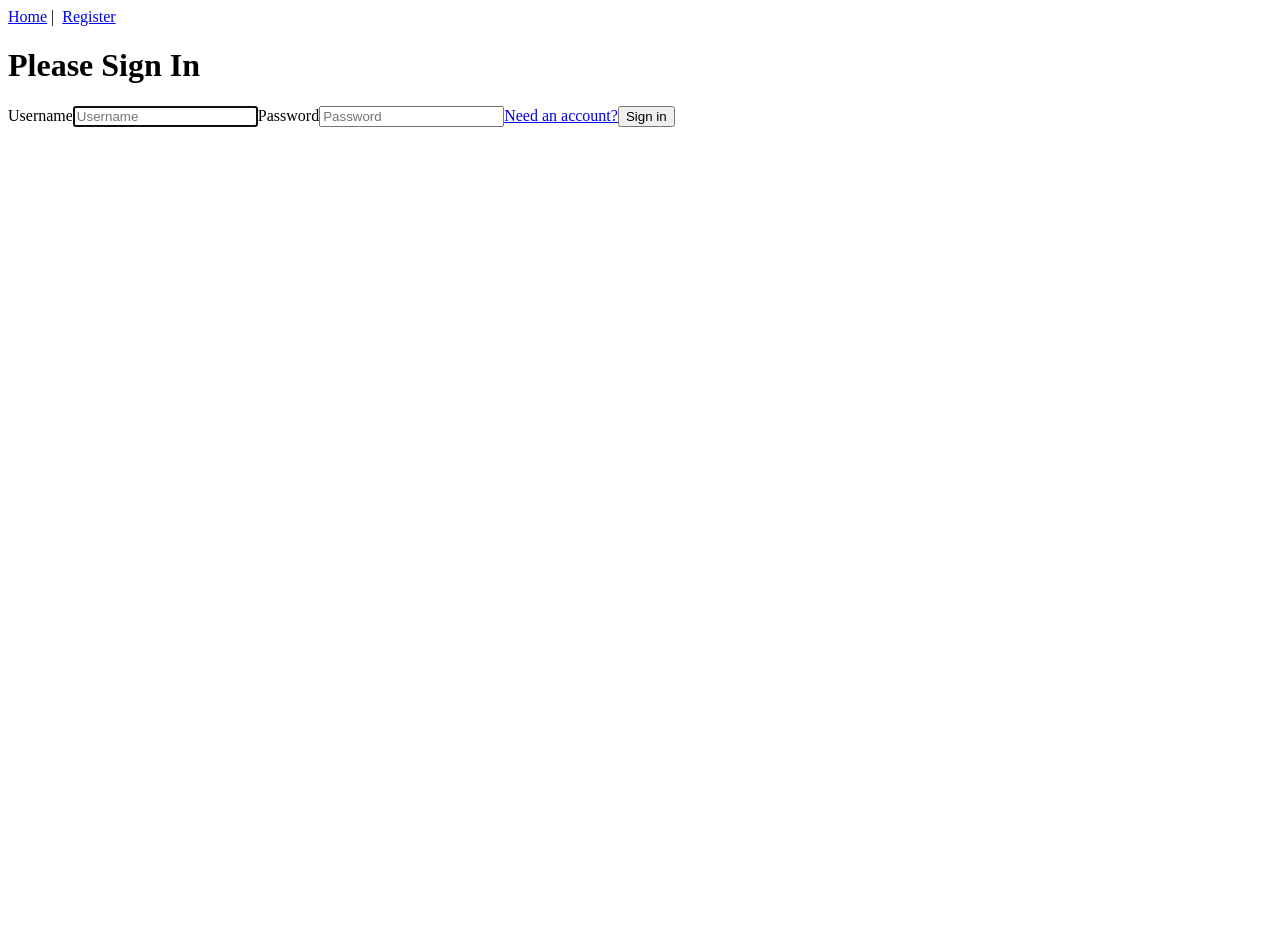
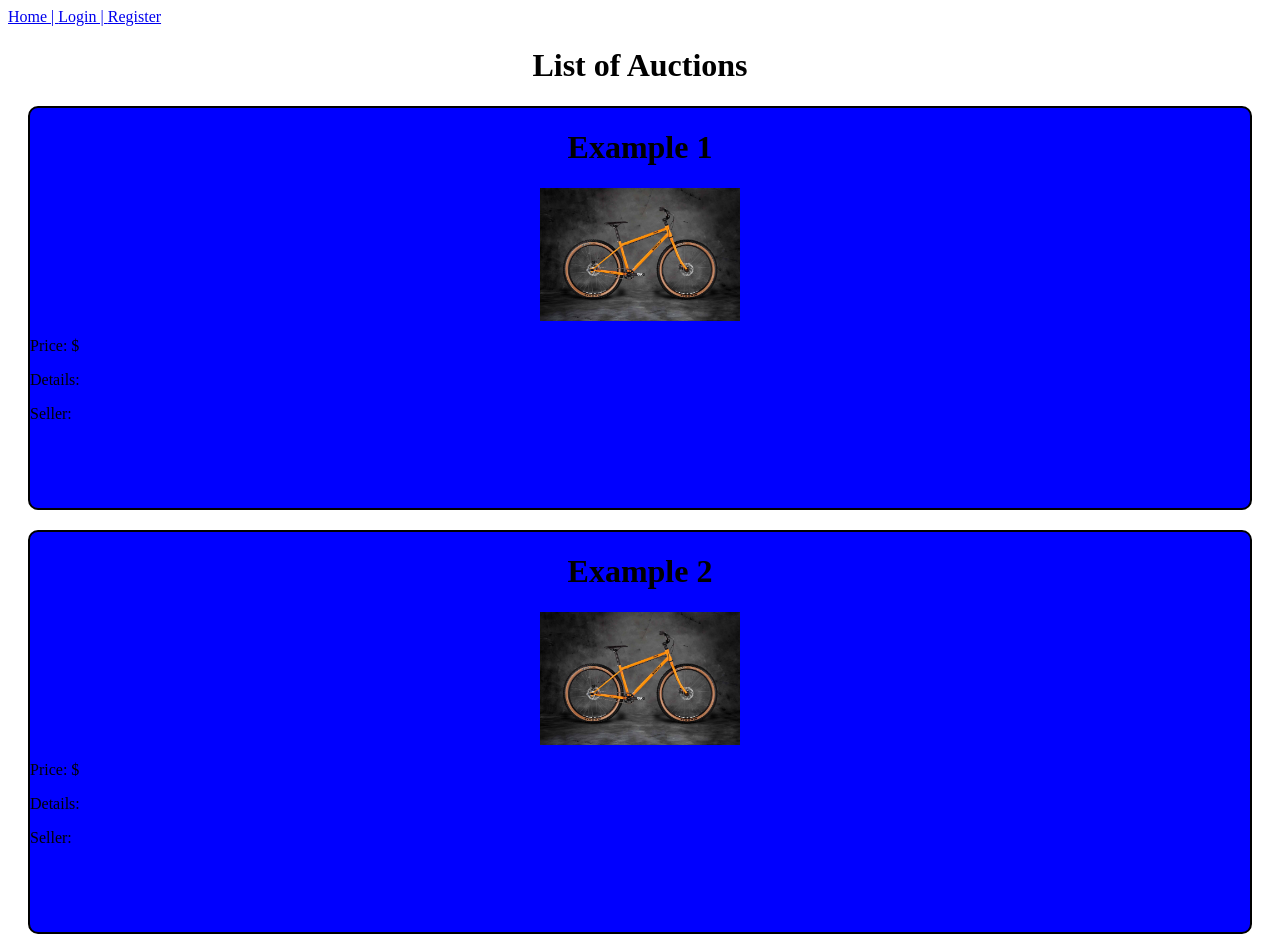
Before and after one commit to Lutsockr/Final-Capstone, a Vue app in the folder vue/: page / in a window 1280 px wide. Before the commit this address led to /login. Shown: the top 952 px of the page. Before the commit the page ends 800 px from the top, so only its background shows below. Built offline with nearby package versions, Linux system fonts and the light colour scheme.

Commit message:
fixed home link and added new features to display on home page

```diff
--- a/vue/src/App.vue
+++ b/vue/src/App.vue
@@ -1,8 +1,9 @@
 <template>
   <div id="app">
     <div id="nav">
-      <router-link v-bind:to="{ name: 'home' }">Home</router-link>&nbsp;|&nbsp;
-          <router-link v-bind:to="{ name: 'register' }" v-if="$store.state.token == ''">Register</router-link>
+      <router-link v-bind:to="{ name: 'home' }">Home | </router-link>
+      <router-link v-bind:to="{ name: 'login' }" v-if="$store.state.token == ''">Login | </router-link>
+      <router-link v-bind:to="{ name: 'register' }" v-if="$store.state.token == ''">Register</router-link>
       <router-link v-bind:to="{ name: 'logout' }" v-if="$store.state.token != ''">Logout</router-link>
     </div>
     <router-view />
--- /dev/null
+++ b/vue/src/components/CardFormat.vue
@@ -0,0 +1,72 @@
+<template>
+<div>
+<div>
+  <div class="card">
+
+      <h1 class="title">Example 1</h1>
+      <img style="width:200px" class="center" href src="../img/Bike.jpg">
+      <p> Price: $</p>
+      <p> Details: </p>
+      <div>
+      <p class="seller"> Seller: </p>
+      </div>
+
+  </div>
+  </div>
+  <div class="card">
+
+      <h1 class="title">Example 2</h1>
+      <img style="width:200px" class="center" href src="../img/Bike.jpg">
+      <p> Price: $</p>
+      <p> Details: </p>
+      <div>
+      <p class="seller"> Seller: </p>
+      </div>
+
+  </div>
+  <div class="card">
+
+      <h1 class="title">Example 3</h1>
+      <img style="width:200px" class="center" href src="../img/Bike.jpg">
+      <p> Price: $</p>
+      <p> Details: </p>
+      <div>
+      <p class="seller"> Seller: </p>
+      </div>
+
+  </div>
+</div>
+</template>
+
+<script>
+export default {
+
+}
+</script>
+
+<style>
+.card{
+   border-radius: 10px;
+    border: 2px solid black;
+    width: auto;
+    height: 400px;
+    margin: 20px;
+    background-color: blue;
+
+}
+h1{
+    text-align: center;
+}
+.seller{
+text-align: left;
+
+
+}
+.center {
+  display: block;
+  margin-left: auto;
+  margin-right: auto;
+  width: 50%;
+}
+
+</style>
--- /dev/null
+++ b/vue/src/components/ListOfAuctions.vue
@@ -0,0 +1,21 @@
+<template>
+<div>
+<h1 class="page_title"> List of Auctions </h1>
+<card-format />
+</div>
+</template>
+
+<script>
+import CardFormat from './CardFormat.vue'
+export default {
+  components: { CardFormat },
+
+
+}
+</script>
+
+<style>
+.page_title{
+text-align: center;
+}
+</style>
--- a/vue/src/router/index.js
+++ b/vue/src/router/index.js
@@ -26,7 +26,7 @@ const router = new Router({
       name: 'home',
       component: Home,
       meta: {
-        requiresAuth: true
+        requiresAuth: false
       }
     },
     {
--- a/vue/src/views/Home.vue
+++ b/vue/src/views/Home.vue
@@ -1,12 +1,19 @@
 <template>
   <div class="home">
-    <h1>Home</h1>
-    <p>You must be authenticated to see this</p>
+
+   <list-of-auctions />
+
   </div>
 </template>
 
 <script>
+import ListOfAuctions from '../components/ListOfAuctions.vue';
 export default {
+  components: {
+    ListOfAuctions
+  },
   name: "home"
 };
 </script>
+
+    ListOfAuctions
```
Also changed, not shown: vue/src/img/Bike.jpg (added).
